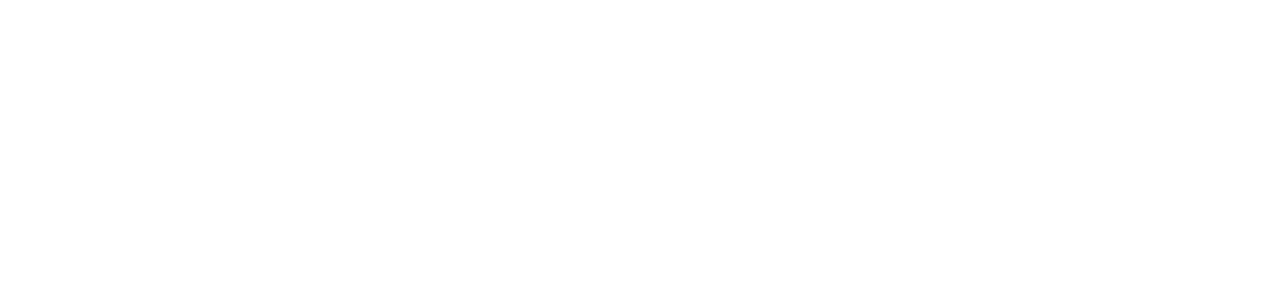
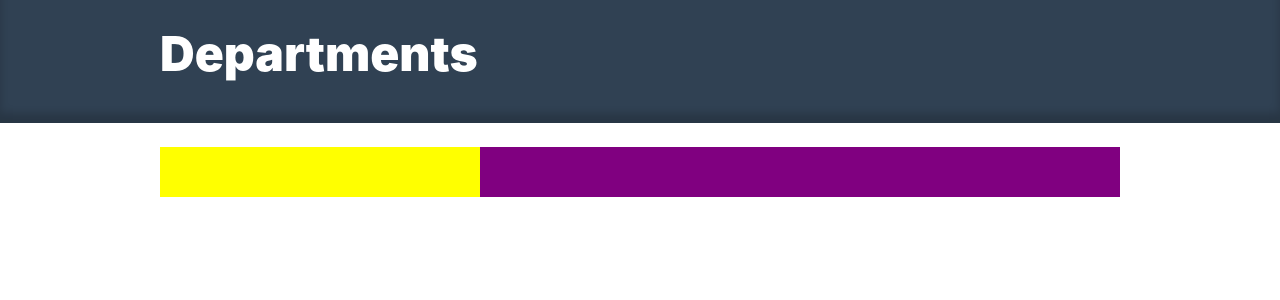
Before and after one commit to ridvankaradag/career-app, a React (Create React App) app: page /dashboard/departments in a window 1280 px wide. Shown: the top 300 px of the page. Built offline with nearby package versions, Linux system fonts and the light colour scheme.

Commit message:
pages crafted, flexWrapper & Column components

```diff
--- a/src/App/router.js
+++ b/src/App/router.js
@@ -3,12 +3,24 @@ import { BrowserRouter, Route, Switch } from 'react-router-dom';
 
 import Home from '../pages/Home/Home'
 import JobDetail from '../pages/JobDetail/JobDetail';
+import Dashboard from '../pages/Member/Dashboard/Dashboard';
+import Departments from '../pages/Member/Departments/Departments';
+import JobList from '../pages/Member/JobList/JobList';
+import CreateJob from '../pages/Member/CreateJob/CreateJob';
+import Register from '../pages/Member/Register/Register';
+import Login from '../pages/Member/Login/Login';
 
 const Router = () => (
     <BrowserRouter>
         <Switch>
             <Route path='/' component={Home} exact={true}/>
-            <Route path='/:id' component={JobDetail} exact={true}/>
+            <Route path='/job/:id' component={JobDetail} exact={true}/>
+            <Route path='/dashboard' component={Dashboard} exact={true}/>
+            <Route path='/dashboard/departments' component={Departments} exact={true}/>
+            <Route path='/dashboard/jobs' component={JobList} exact={true}/>
+            <Route path='/dashboard/jobs/new' component={CreateJob} exact={true}/>
+            <Route path='/dashboard/register' component={Register} exact={true}/>
+            <Route path='/dashboard/login' component={Login} exact={true}/>
         </Switch>
     </BrowserRouter>
 );
--- /dev/null
+++ b/src/components/Column/Column.js
@@ -0,0 +1,12 @@
+import styled from "styled-components";
+
+const Column = styled.div`
+width: ${props => `calc((100% / 12) * ${props.gap})` || "100%"};
+min-height: 50px;
+background-color: yellow;
+:last-child {
+background-color: purple;
+}
+`;
+
+export default Column;
--- /dev/null
+++ b/src/components/FlexWrapper/FlexWrapper.js
@@ -0,0 +1,11 @@
+import styled from "styled-components";
+
+const FlexWrapper = styled.div`
+    display: flex;
+    flex-direction: ${props => props.flexDirection || "initial"};
+    justify-content: ${props => props.justifyContent || "initial"};
+    align-items: ${props => props.alignItems || "initial"};
+    flex-wrap: ${props => props.flexWrap || "wrap"};
+`;
+
+export default FlexWrapper;
--- a/src/pages/Home/Home.js
+++ b/src/pages/Home/Home.js
@@ -1,4 +1,4 @@
-import React, { Component } from 'react';
+import React, {Component, Fragment} from 'react';
 import Header from '../../components/Header/Header';
 import Layout from '../../components/Layout/Layout'
 import CategoryWrapper from '../../components/CategoryWrapper/CategoryWrapper';
@@ -13,7 +13,7 @@ import HeaderDescription from '../../components/HeaderDescription/HeaderDescript
 class Home extends Component {
     render() {
         return (
-            <div className="Home">
+            <Fragment>
                 <Header>
                     <Layout>
                         <HeaderText>Trabalhe na EmCasa</HeaderText>
@@ -26,15 +26,15 @@ class Home extends Component {
                     <CategoryWrapper>
                         <CategoryHeader>Product</CategoryHeader>
                         <BoxWrapper>
-                            <Box to="/data-engineer">
+                            <Box to="job/data-engineer">
                                 <BoxTitle>Data Engineer</BoxTitle>
                                 <BoxSubTitle>Remote</BoxSubTitle>
                             </Box>
-                            <Box to="/data-engineer">
+                            <Box to="job/data-engineer">
                                 <BoxTitle>Data Engineer</BoxTitle>
                                 <BoxSubTitle>Remote</BoxSubTitle>
                             </Box>
-                            <Box to="/data-engineer">
+                            <Box to="job/data-engineer">
                                 <BoxTitle>Data Engineer</BoxTitle>
                                 <BoxSubTitle>Remote</BoxSubTitle>
                             </Box>
@@ -43,7 +43,7 @@ class Home extends Component {
                     <CategoryWrapper>
                         <CategoryHeader>Product</CategoryHeader>
                         <BoxWrapper>
-                            <Box to="/data-engineer">
+                            <Box to="job/data-engineer">
                                 <BoxTitle>Data Engineer</BoxTitle>
                                 <BoxSubTitle>Remote</BoxSubTitle>
                             </Box>
@@ -52,26 +52,26 @@ class Home extends Component {
                     <CategoryWrapper>
                         <CategoryHeader>Product</CategoryHeader>
                         <BoxWrapper>
-                            <Box to="/data-engineer">
+                            <Box to="job/data-engineer">
                                 <BoxTitle>Data Engineer</BoxTitle>
                                 <BoxSubTitle>Remote</BoxSubTitle>
                             </Box>
-                            <Box to="/data-engineer">
+                            <Box to="job/data-engineer">
                                 <BoxTitle>Data Engineer</BoxTitle>
                                 <BoxSubTitle>Remote</BoxSubTitle>
                             </Box>
-                            <Box to="/data-engineer">
+                            <Box to="job/data-engineer">
                                 <BoxTitle>Data Engineer</BoxTitle>
                                 <BoxSubTitle>Remote</BoxSubTitle>
                             </Box>
-                            <Box to="/data-engineer">
+                            <Box to="job/data-engineer">
                                 <BoxTitle>Data Engineer</BoxTitle>
                                 <BoxSubTitle>Remote</BoxSubTitle>
                             </Box>
                         </BoxWrapper>
                     </CategoryWrapper>
                 </Layout>
-            </div>
+            </Fragment>
         );
     }
 }
--- a/src/pages/JobDetail/JobDetail.js
+++ b/src/pages/JobDetail/JobDetail.js
@@ -1,4 +1,4 @@
-import React, { Component } from "react";
+import React, {Component, Fragment} from "react";
 import Header from "../../components/Header/Header";
 import Layout from "../../components/Layout/Layout";
 import HeaderTextLink from "../../components/HeaderTextLink/HeaderTextLink";
@@ -13,7 +13,7 @@ class JobDetail extends Component {
     render(props) {
         console.log(this.props.match.params.id);
         return (
-            <div className="job_detail">
+            <Fragment>
                 <Header>
                     <Layout>
                         <HeaderTextLink to="/">
@@ -78,7 +78,7 @@ class JobDetail extends Component {
                         <Button href="mailto:a@b.com">Apply</Button>
                     </PageFooter>
                 </Layout>
-            </div>
+            </Fragment>
         )
     }
 }
--- a/src/pages/Member/CreateJob/CreateJob.js
+++ b/src/pages/Member/CreateJob/CreateJob.js
@@ -0,0 +1,11 @@
+import React from "react";
+
+function CreateJob() {
+
+    return (
+        <div>Hello Create Job</div>
+    );
+
+}
+
+export default CreateJob;
--- a/src/pages/Member/Dashboard/Dashboard.js
+++ b/src/pages/Member/Dashboard/Dashboard.js
@@ -0,0 +1,17 @@
+import React, { useState } from "react";
+
+function Dashboard() {
+    // Declare a new state variable, which we'll call "count"
+    const [count, setCount] = useState(0);
+
+    return (
+        <div>
+            <p>You clicked {count} times</p>
+            <button onClick={() => setCount(count + 1)}>
+                Click me
+            </button>
+        </div>
+    );
+}
+
+export default Dashboard;
--- a/src/pages/Member/Departments/Departments.js
+++ b/src/pages/Member/Departments/Departments.js
@@ -0,0 +1,30 @@
+import React, {Fragment} from "react";
+import Header from "../../../components/Header/Header";
+import Layout from "../../../components/Layout/Layout";
+import HeaderText from "../../../components/HeaderText/HeaderText";
+import Column from "../../../components/Column/Column";
+import FlexWrapper from "../../../components/FlexWrapper/FlexWrapper";
+
+function Departments() {
+
+    return (
+        <Fragment>
+            <Header headerColor="#2c3e50">
+                <Layout>
+                    <HeaderText to="/">
+                        Departments
+                    </HeaderText>
+                </Layout>
+            </Header>
+            <Layout>
+                <FlexWrapper>
+                    <Column gap="4"/>
+                    <Column gap="8"/>
+                </FlexWrapper>
+            </Layout>
+        </Fragment>
+    );
+
+}
+
+export default Departments;
--- a/src/pages/Member/JobList/JobList.js
+++ b/src/pages/Member/JobList/JobList.js
@@ -0,0 +1,11 @@
+import React from "react";
+
+function JobList() {
+
+    return (
+        <div>Hello JobList</div>
+    );
+
+}
+
+export default JobList;
--- a/src/pages/Member/Login/Login.js
+++ b/src/pages/Member/Login/Login.js
@@ -0,0 +1,11 @@
+import React from "react";
+
+function Login() {
+
+    return (
+        <div>Hello Login</div>
+    );
+
+}
+
+export default Login;
--- a/src/pages/Member/Register/Register.js
+++ b/src/pages/Member/Register/Register.js
@@ -0,0 +1,11 @@
+import React from "react";
+
+function Register() {
+
+    return (
+        <div>Hello Register</div>
+    );
+
+}
+
+export default Register;
```
